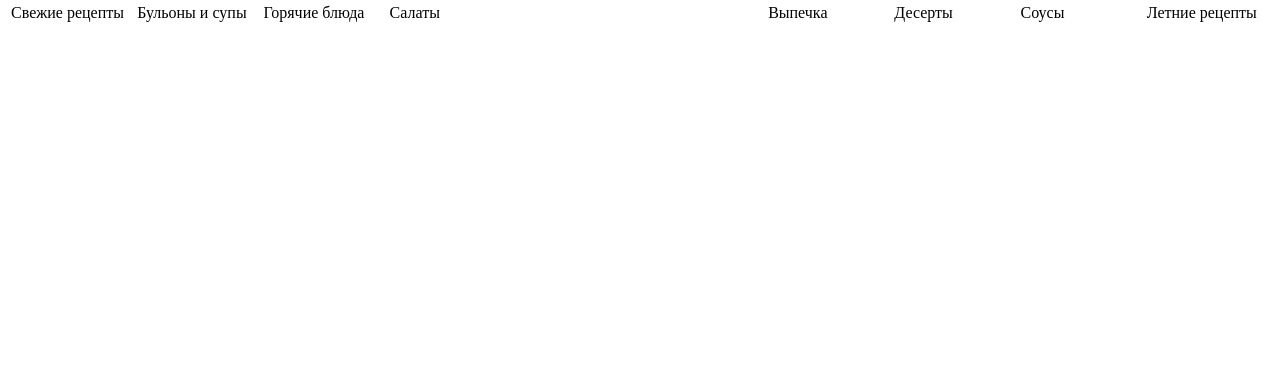
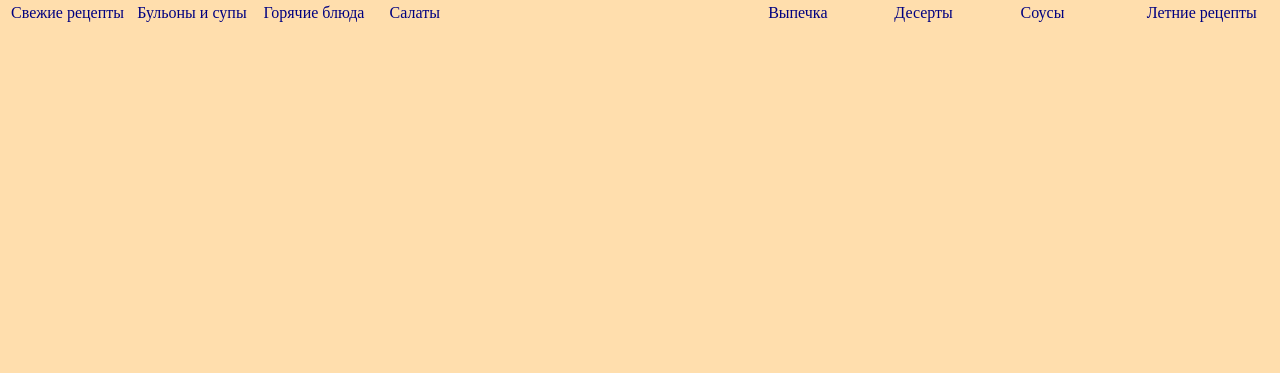
Before and after one commit to RSFfen/project2, a Django app: page / in a window 1280 px wide. Shown: the part 427-800 px from the top of the page. Run offline with Django 3.2, Linux system fonts and the light colour scheme.

Commit message:
initial commit

```diff
--- a/templates/base.html
+++ b/templates/base.html
@@ -4,17 +4,14 @@
   <meta http-equiv="Content-Type" content="text/html; charset=utf-8">
   <title>Что поесть</title>
  </head>
-   {% comment %}
    <style>
 	body {
-		background: #FFF url('{% static "images/HomeFood.jpg" %}'); /* Фоновый цвет и фоновый рисунок*/
-		color: #000; /*Цвет текста на странице*/
+		background: NavajoWhite; /* Фоновый цвет */
+		color: Navy; /*Цвет текста на странице*/
 		background-attachment: fixed; /* Фон страницы фиксируется */
-		background-repeat: repeat-x; /* Изображение повторяется по горизонтали */
 		background-size: 100%;
 	}
    </style>
-   {% endcomment %}
 
  <body>
 
```
